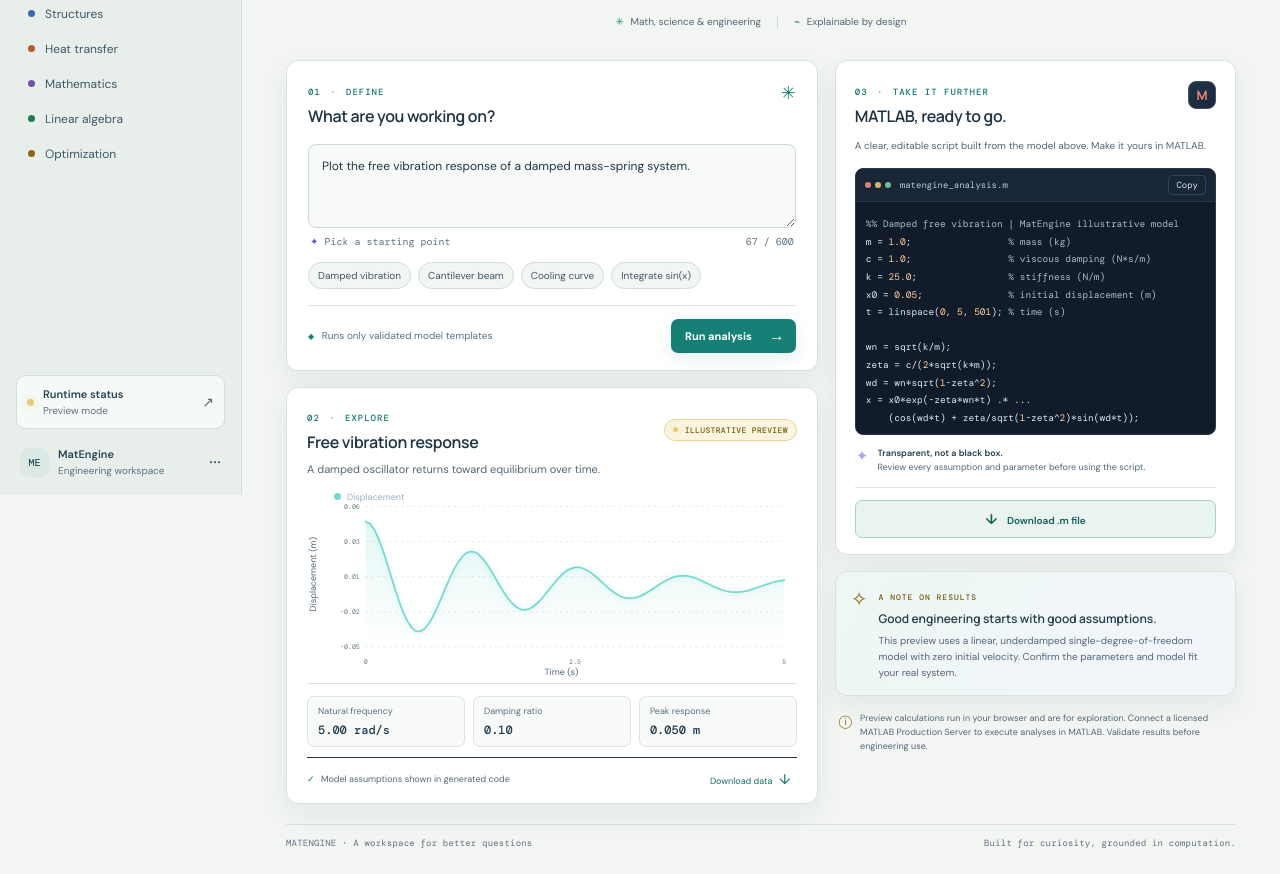
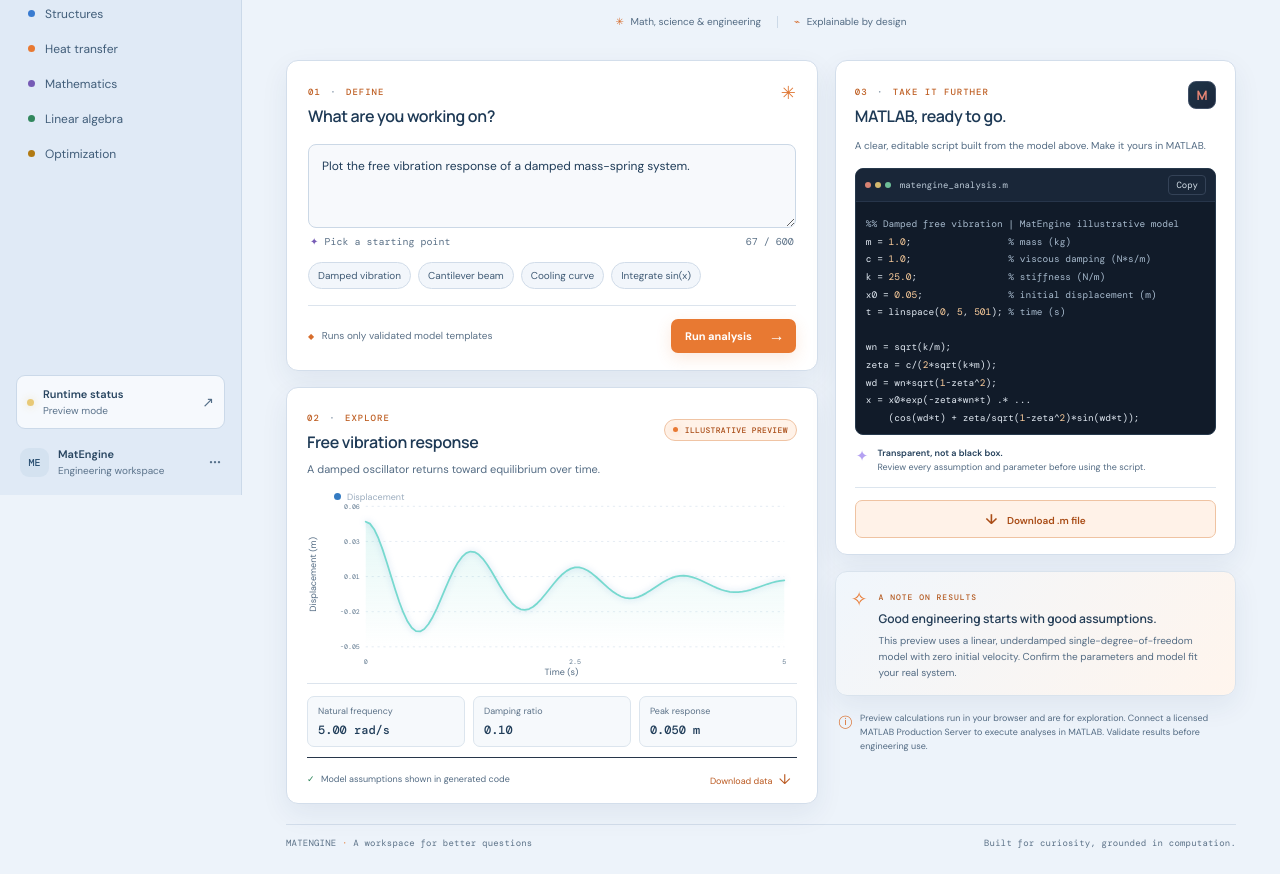
Before and after one commit to Raghav1822/MatEngine, a plain HTML site: page index.html in a window 1280 px wide. Shown: the part 305-1179 px from the top of the page. Drawn offline with nearby package versions, Linux system fonts and the light colour scheme.

Commit message:
Switch MatEngine to blue and orange palette

```diff
--- a/theme.css
+++ b/theme.css
@@ -1,81 +1,84 @@
 :root {
   color-scheme: light;
-  --bg: #f2f5f2;
+  --bg: #edf3fa;
   --panel: #ffffff;
-  --panel2: #f7faf8;
-  --line: #d7e1dc;
-  --text: #192b3a;
-  --muted: #526778;
-  --cyan: #087f78;
-  --blue: #356ab1;
-  --orange: #b65b2b;
-  --violet: #7350ad;
-  --green: #237b53;
-  --yellow: #8a6812;
+  --panel2: #f5f8fc;
+  --line: #d3deeb;
+  --text: #172f49;
+  --muted: #536b83;
+  --cyan: #2672b8;
+  --blue: #397bd0;
+  --orange: #e87932;
+  --violet: #765bb5;
+  --green: #31875d;
+  --yellow: #b17a13;
 }
 
 body { background: var(--bg); color: var(--text); }
-.sidebar { background: #e8efeb; border-color: #d5e0da; }
-.brand { color: #173546; }
-.brand-light { color: #526b79; }
-.brand-mark { background: linear-gradient(145deg, #d9efeb, #edf5f2); border-color: #a9cbc4; color: #146c67; }
-.side-label, .step-label { color: #536a78; }
-.nav-item, .field-link { color: #405767; }
-.nav-item.active { background: #d8e9e4; color: #154f4d; box-shadow: inset 2px 0 #16877e; }
-.nav-item:hover, .field-link:hover { background: #dfeae5; color: #173e50; }
-.field-link.selected { color: #173e50; background: #dce9e4; }
-.nav-icon { color: #197e76; }
-.runtime-card { background: #f5faf7; border-color: #d2e0d9; }
-.runtime-card strong, .profile strong { color: #294354; }
-.runtime-card small, .profile small { color: #5b7180; }
-.runtime-arrow, .profile-dots { color: #526b79; }
-.avatar { background: #dbe8e4; color: #294e5a; }
+.sidebar { background: #e0eaf6; border-color: #cbd9e9; }
+.brand { color: #173a5d; }
+.brand-light { color: #56718c; }
+.brand-mark { background: linear-gradient(145deg, #d6e8fa, #f1f7fd); border-color: #a9c5e3; color: #2365a5; }
+.side-label, .step-label { color: #536f8b; }
+.nav-item, .field-link { color: #405d79; }
+.nav-item.active { background: #d1e2f5; color: #1d4e7c; box-shadow: inset 2px 0 #347bc2; }
+.nav-item:hover, .field-link:hover { background: #d5e4f4; color: #173f65; }
+.field-link.selected { color: #214f79; background: #d6e4f3; }
+.nav-icon { color: #3279ba; }
+.runtime-card { background: #f6f9fd; border-color: #cbd9e9; }
+.runtime-card strong, .profile strong { color: #294661; }
+.runtime-card small, .profile small { color: #5b738b; }
+.runtime-arrow, .profile-dots { color: #536e88; }
+.avatar { background: #d4e2f0; color: #294e70; }
 .main-area { color: var(--text); }
-.topbar { border-color: #d9e2dd; }
-.breadcrumbs { color: #526778; }
-.breadcrumbs strong { color: #233d4d; }
-.crumb-sep { color: #7b8d98; }
-.secure-label { color: #526778; }
-.secure-icon { color: #147c73; }
-.github-link { color: #294354; border-color: #cbd8d2; }
-.github-link:hover { border-color: #288d83; color: #126d66; }
-.eyebrow { color: #176f69; }
-.eyebrow-line { background: #9dc8bf; }
-h1 { color: #1d3040; }
-h1 span { color: #147b72; }
-.intro > p, .intro-meta { color: #526778; }
-.meta-icon { color: #25887c; }
-.meta-divider { background: #cbd7d1; }
-.card { background: #fff; border-color: #d7e1dc; box-shadow: 0 10px 28px #193c3210; }
-.card h2 { color: #1d3343; }
-.card-glyph { color: #188276; }
-.step-label { color: #16776e; }
-.step-label > span { color: #7a8c96; }
-.prompt-card textarea { background: #f7faf8; border-color: #cbd9d2; color: #203849; }
-.prompt-card textarea::placeholder { color: #71838c; }
-.prompt-card textarea:focus { border-color: #3a9a8d; box-shadow: 0 0 0 3px #3a9a8d20; }
-.prompt-footer, .safe-note { color: #5c7180; }
-.sparkle { color: #7654ad; }
-.example-chips button { background: #f1f6f3; border-color: #d0ddd6; color: #405968; }
-.example-chips button:hover { background: #e6f3ef; border-color: #63a99f; color: #145d58; }
-.prompt-actions { border-color: #dce5e0; }
-.safe-note span { color: #168276; }
-.run-button { background: #187f76; color: #fff; box-shadow: 0 5px 16px #187f7620; }
-.run-button:hover { background: #106c65; }
-.result-badge { background: #fbf5df; border-color: #e4d59c; color: #765a11; }
-.result-summary, .chart-foot { color: #526778; }
-.chart-wrap { border-color: #dce5e0; }
-.chart-y-label, .chart-x-label { color: #526778; }
-.axis-label { fill: #637985; }
-.grid-line { stroke: #dbe4df; }
-.metric { background: #f7faf8; border-color: #dce5e0; }
-.metric small { color: #5c7180; }
-.metric strong { color: #203849; }
-.foot-check { color: #218255; }
-.text-action { color: #126e65; }
-.text-action:hover { color: #084d48; }
-.code-card .step-label { color: #16776e; }
-.code-description { color: #526778; }
+.topbar { border-color: #d3deeb; }
+.breadcrumbs { color: #536b83; }
+.breadcrumbs strong { color: #213e5b; }
+.crumb-sep { color: #7b8fa3; }
+.secure-label { color: #536b83; }
+.secure-icon { color: #3278b6; }
+.github-link { color: #294661; border-color: #cbd8e6; }
+.github-link:hover { border-color: #e87932; color: #bd5719; }
+.eyebrow { color: #bb5c20; }
+.eyebrow-line { background: #e9b18a; }
+h1 { color: #1d3550; }
+h1 span { color: #d96d2b; }
+.intro > p, .intro-meta { color: #536b83; }
+.meta-icon { color: #d66b2b; }
+.meta-divider { background: #ccd9e7; }
+.card { background: #fff; border-color: #d3deeb; box-shadow: 0 10px 28px #173a5d12; }
+.card h2 { color: #1d3955; }
+.card-glyph { color: #df7633; }
+.step-label { color: #bf6025; }
+.step-label > span { color: #7b8fa2; }
+.prompt-card textarea { background: #f7f9fc; border-color: #cbd8e6; color: #203d59; }
+.prompt-card textarea::placeholder { color: #72869b; }
+.prompt-card textarea:focus { border-color: #6798ca; box-shadow: 0 0 0 3px #4e8cc51f; }
+.prompt-footer, .safe-note { color: #5b7187; }
+.sparkle { color: #765bb5; }
+.example-chips button { background: #f2f6fb; border-color: #d1dce9; color: #405b75; }
+.example-chips button:hover { background: #e8f1fa; border-color: #81a9d2; color: #244e78; }
+.prompt-actions { border-color: #dce4ed; }
+.safe-note span { color: #d76d2c; }
+.run-button { background: #e87932; color: #fff; box-shadow: 0 5px 16px #e8793229; }
+.run-button:hover { background: #cf6423; }
+.result-badge { background: #fff2e8; border-color: #f0c4a4; color: #a94c16; }
+.badge-dot { background: #e87932; box-shadow: 0 0 9px #e8793266; }
+.result-summary, .chart-foot { color: #536b83; }
+.chart-wrap { border-color: #dce4ed; }
+.chart-y-label, .chart-x-label { color: #536b83; }
+.axis-label { fill: #637b91; }
+.grid-line { stroke: #dce5ef; }
+.legend-dot { background: #347bc2; }
+.plot-line { stroke: #347bc2; filter: drop-shadow(0 0 4px #347bc255); }
+.metric { background: #f6f9fc; border-color: #dce5ee; }
+.metric small { color: #5c7288; }
+.metric strong { color: #203d59; }
+.foot-check { color: #31875d; }
+.text-action { color: #ba581f; }
+.text-action:hover { color: #8d3f15; }
+.code-card .step-label { color: #bf6025; }
+.code-description { color: #536b83; }
 .code-window { background: #111b29; border-color: #27394c; }
 .code-window-bar { background: #192638; color: #bdcbd8; }
 .code-window-bar button { color: #d3dee7; }
@@ -84,17 +87,17 @@ h1 span { color: #147b72; }
 .code-window code .keyword { color: #d7baff; }
 .code-window code .number { color: #ffd09e; }
 .code-window code .string { color: #a8e8bc; }
-.code-note { border-color: #dce5e0; }
-.code-note p, .insight-card p { color: #526778; }
-.code-note strong { color: #233d4d; }
-.download-button { background: #e9f4f0; border-color: #a9d0c6; color: #145e57; }
-.download-button:hover { background: #dcefe9; border-color: #73b5a8; }
-.insight-card { background: linear-gradient(130deg, #edf7f3, #f3f5fb); border-color: #d7e4dd; }
-.insight-card .step-label { color: #765a11; }
-.insight-card h3 { color: #263d4c; }
-.insight-icon { color: #8a6812; }
-.disclaimer { color: #526778; }
-.disclaimer > span { color: #8a6812; }
-.page-footer { color: #5c7180; border-color: #d9e2dd; }
-.footer-dot { color: #147b72; }
-.toast { background: #e5f4ee; border-color: #9bc7b8; color: #1c493d; }
+.code-note { border-color: #dce5ee; }
+.code-note p, .insight-card p { color: #536b83; }
+.code-note strong { color: #233f5a; }
+.download-button { background: #fff2e8; border-color: #efc3a2; color: #a94c16; }
+.download-button:hover { background: #ffe6d4; border-color: #e8a474; }
+.insight-card { background: linear-gradient(130deg, #f0f6fc, #fff5ed); border-color: #d9e3ed; }
+.insight-card .step-label { color: #b45b22; }
+.insight-card h3 { color: #263f58; }
+.insight-icon { color: #e87932; }
+.disclaimer { color: #536b83; }
+.disclaimer > span { color: #d96d2b; }
+.page-footer { color: #5b7187; border-color: #d3deeb; }
+.footer-dot { color: #e87932; }
+.toast { background: #fff2e8; border-color: #eab48e; color: #71401f; }
```
